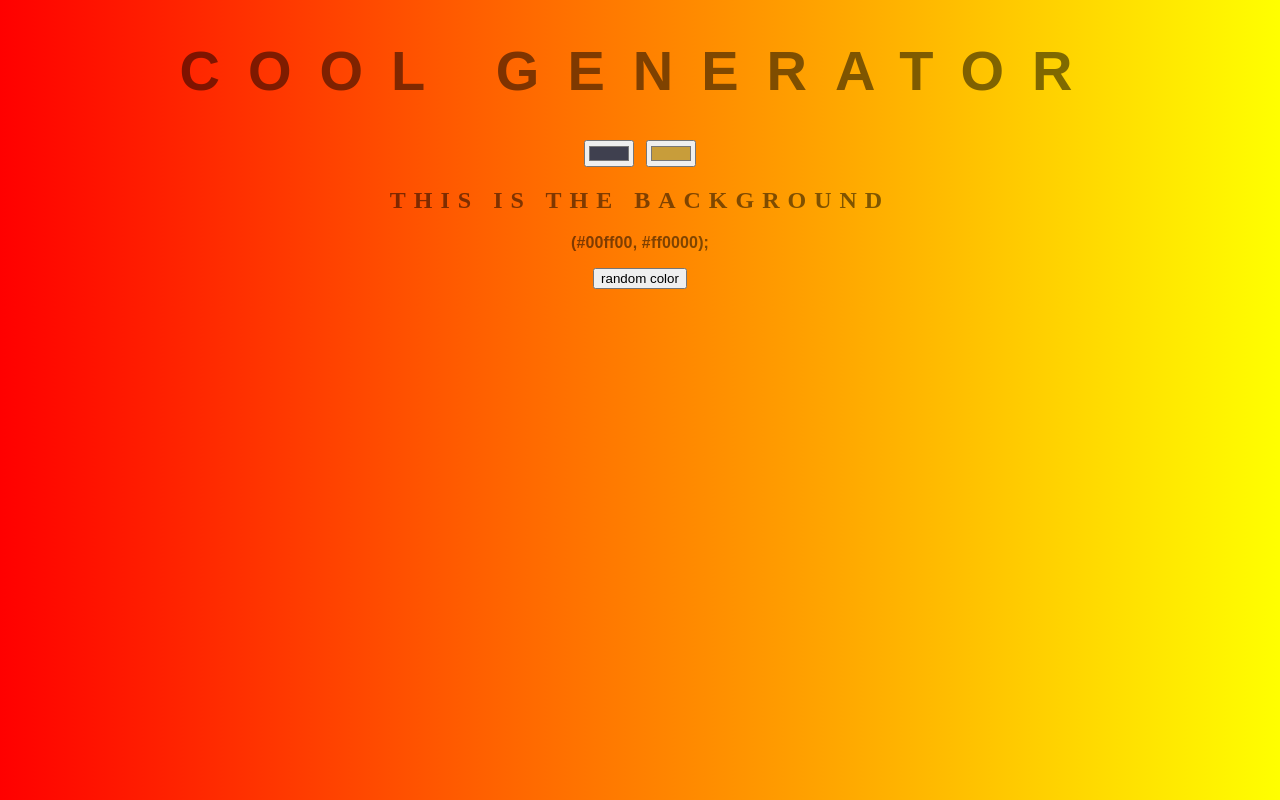
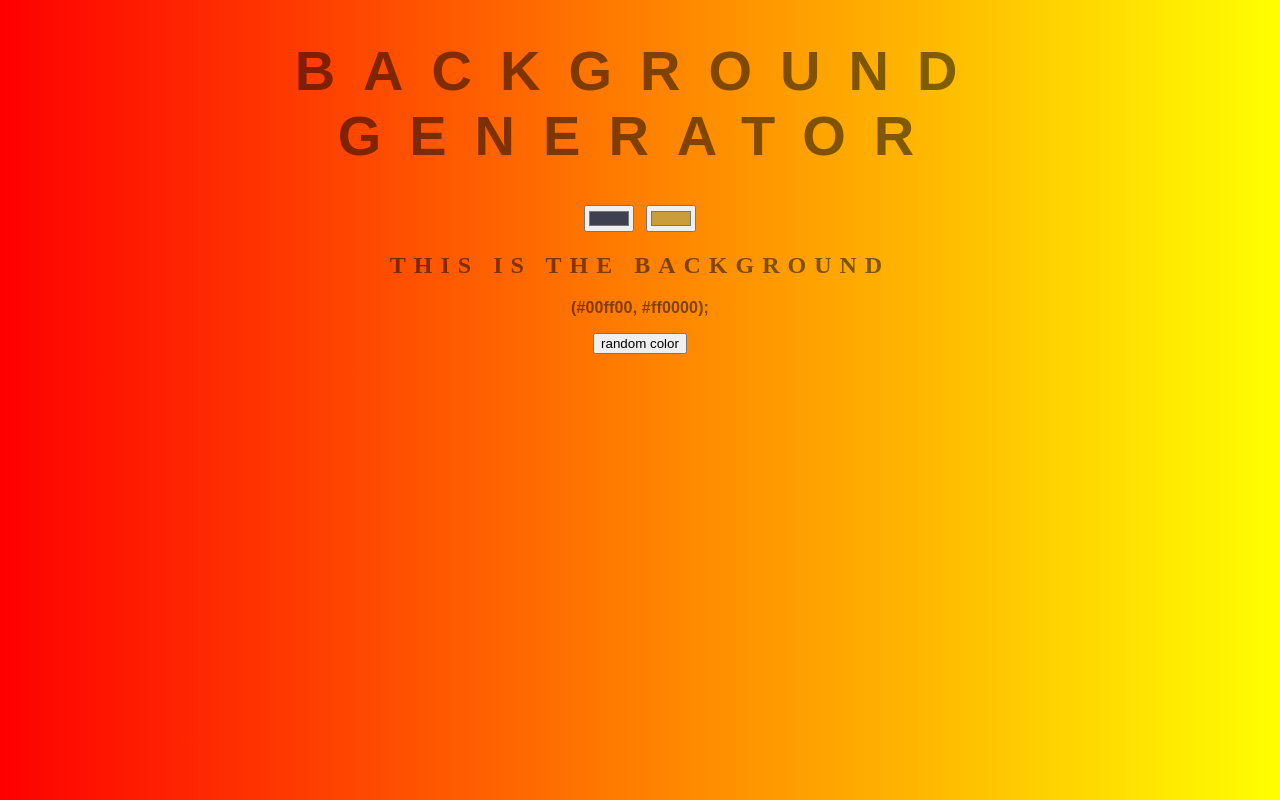
Before and after one commit to spyguy92/background, a plain HTML site: page index.html in a window 1280 px wide. Drawn offline with Linux system fonts and the light colour scheme.

Commit message:
revertimg old title

```diff
--- a/index.html
+++ b/index.html
@@ -10,7 +10,7 @@
 </head>
 
 <body id="gradient">
-    <h1>COOL generator</h1>
+    <h1>Background generator</h1>
     <input type="color" class="color1" name="color1" value="#00ff00">
     <input type="color" class="color2" name="color2" value="#ff0000">
     <h2>This is the background</h2>
```
